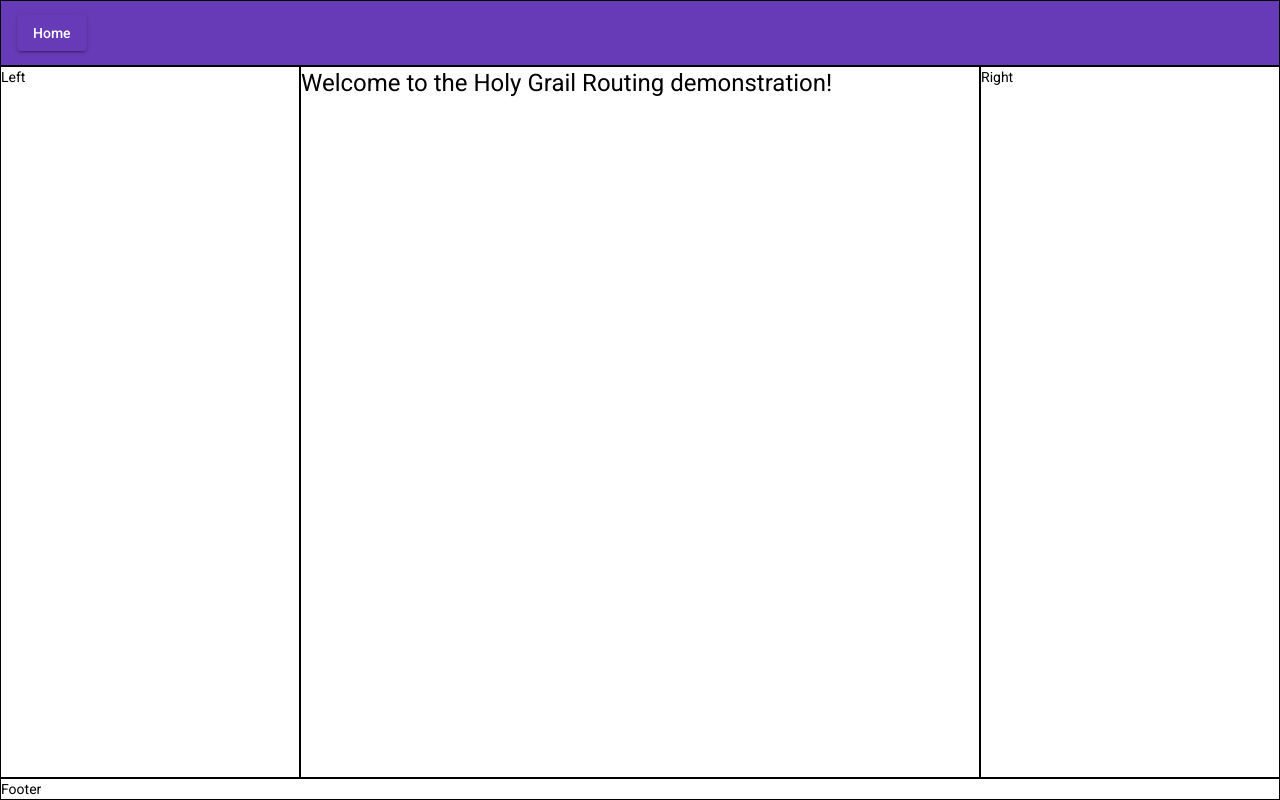
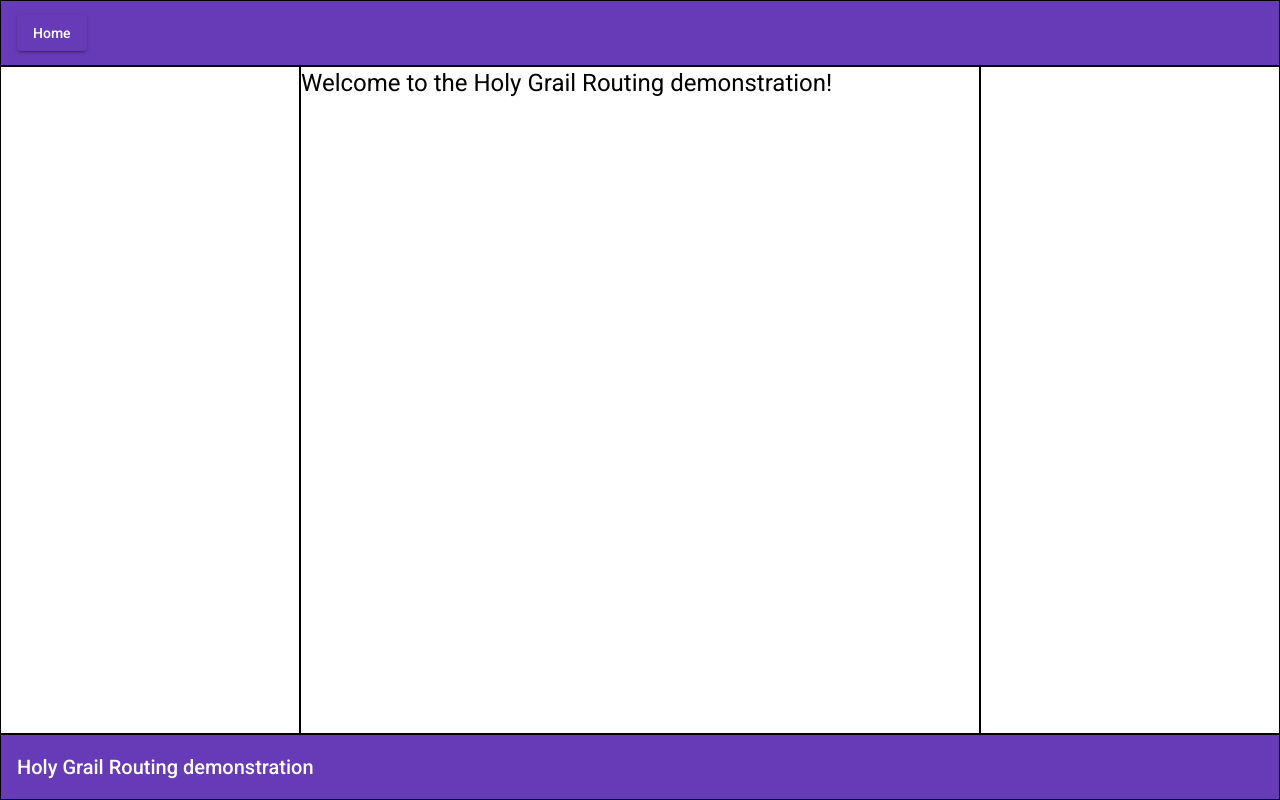
Before and after one commit to jinbijin/holy-grail-routing, an Angular app: page /home in a window 1280 px wide. Built offline with nearby package versions, Linux system fonts and the light colour scheme.

Commit message:
Add footer

```diff
--- a/src/app/core/core.routes.ts
+++ b/src/app/core/core.routes.ts
@@ -8,4 +8,9 @@ export const CORE_ROUTES: Routes = [
     outlet: 'header',
     loadChildren: () => import('src/app/header/header.module').then((m) => m.HeaderModule),
   },
+  {
+    path: '',
+    outlet: 'footer',
+    loadChildren: () => import('src/app/footer/footer.module').then((m) => m.FooterModule),
+  },
 ];
--- a/src/app/core/root.component.html
+++ b/src/app/core/root.component.html
@@ -2,11 +2,17 @@
   <header class="hgr-header">
     <router-outlet name="header"></router-outlet>
   </header>
-  <aside class="hgr-left">Left</aside>
+  <aside class="hgr-left">
+    <router-outlet name="left"></router-outlet>
+  </aside>
   <main class="hgr-content">
     <router-outlet></router-outlet>
     <router-outlet name="modal"></router-outlet>
   </main>
-  <aside class="hgr-right">Right</aside>
-  <footer class="hgr-footer">Footer</footer>
+  <aside class="hgr-right">
+    <router-outlet name="right"></router-outlet>
+  </aside>
+  <footer class="hgr-footer">
+    <router-outlet name="footer"></router-outlet>
+  </footer>
 </div>
--- /dev/null
+++ b/src/app/footer/footer.component.html
@@ -0,0 +1,3 @@
+<mat-toolbar color="primary">
+  <span>Holy Grail Routing demonstration</span>
+</mat-toolbar>
--- /dev/null
+++ b/src/app/footer/footer.component.ts
@@ -0,0 +1,6 @@
+import { Component } from '@angular/core';
+
+@Component({
+  templateUrl: './footer.component.html',
+})
+export class FooterComponent {}
--- /dev/null
+++ b/src/app/footer/footer.routes.ts
@@ -0,0 +1,4 @@
+import { Routes } from '@angular/router';
+import { FooterComponent } from './footer.component';
+
+export const FOOTER_ROUTES: Routes = [{ path: '', component: FooterComponent }];
```
Also changed, not shown: src/app/footer/footer.module.ts (added, +11 -0 lines).
